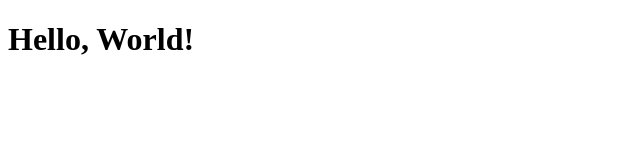
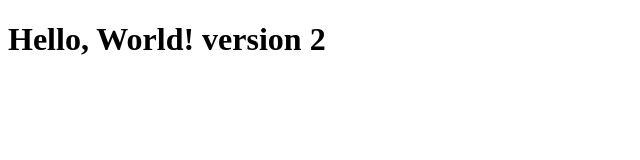
Before and after one commit to bexruzdiv/action, a plain HTML site: page index.html in a window 1280 px wide. Shown: the whole page, without its empty margins (0-640 px from the left). Drawn offline with Linux system fonts and the light colour scheme.

```diff
--- a/index.html
+++ b/index.html
@@ -7,6 +7,6 @@
     <title>My NGINX App</title>
 </head>
 <body>
-    <h1>Hello, World!</h1>
+    <h1>Hello, World! version 2</h1>
 </body>
 </html>
```
